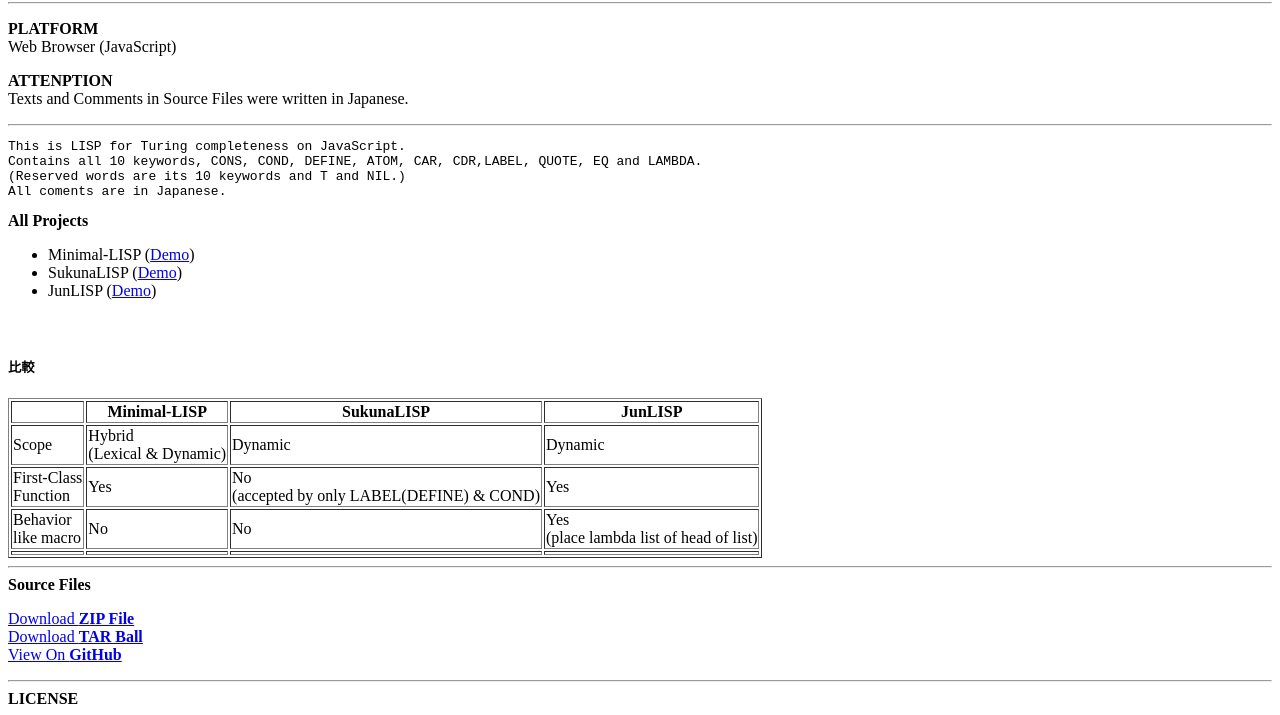
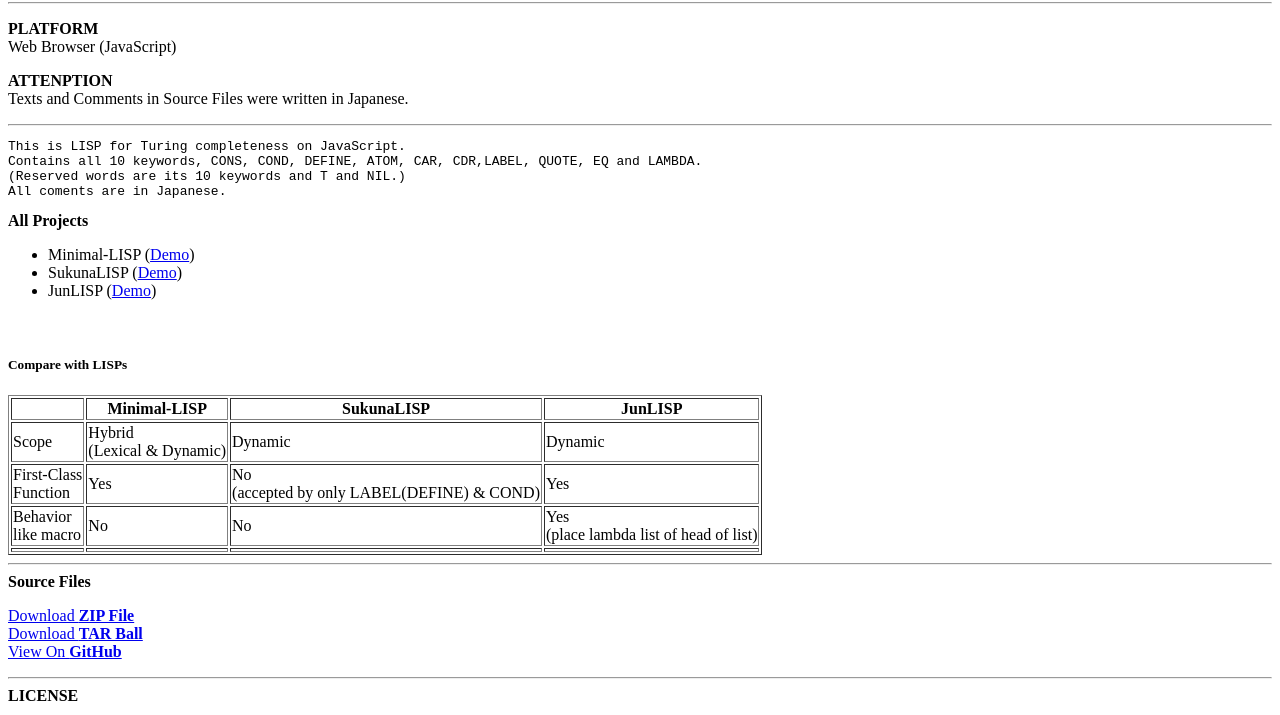
Before and after one commit to neetsdkasu/LittleLisp, a plain HTML site: page index.html in a window 1280 px wide. Shown: the part 64-779 px from the top of the page. Drawn offline with Linux system fonts and the light colour scheme.

Commit message:
Update index.html

```diff
--- a/index.html
+++ b/index.html
@@ -36,7 +36,7 @@ All coments are in Japanese.
 </ul>
 
 <br>
- <h5>比較</h5>
+ <h5>Compare with LISPs</h5>
 <table border="1">
  <tr><th></th><th>Minimal-LISP</th><th>SukunaLISP</th><th>JunLISP</th></tr>
  <tr><td>Scope</td><td>Hybrid<br>(Lexical &amp; Dynamic)</td><td>Dynamic</td><td>Dynamic</td></tr>
```
